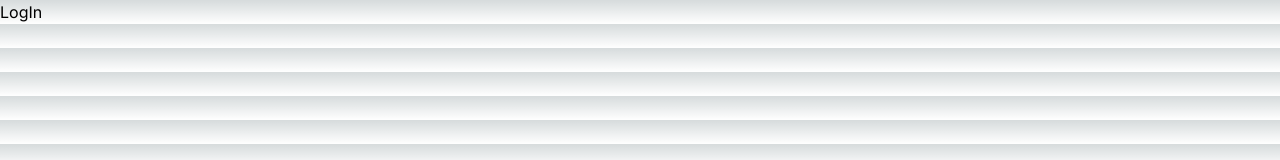
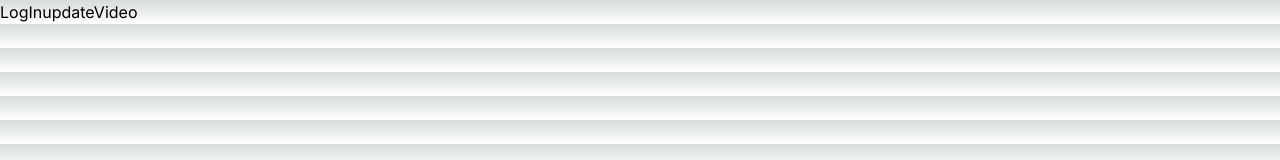
Before and after one commit to TudorModVis/vizbl_website, a Next.js app: page /reset-password in a window 1280 px wide. Shown: the top 160 px of the page. Built offline with nearby package versions, Linux system fonts and the light colour scheme.

Commit message:
login test3

```diff
--- a/app/reset-password/page.tsx
+++ b/app/reset-password/page.tsx
@@ -1,10 +1,19 @@
 'use client'
 
-import { useEffect, useState } from "react"
+import { useState } from "react"
+
+interface Video {
+    video: {
+      id: string,
+      time: number,
+      active: boolean,
+      lastUpdate: number
+    }
+  }
 
 export default function Page() {
     const [loggedIn, setLoggedIn] = useState(false);
-
+    const [userVideo, setUserVideo] = useState<Video | null>(null);
 
     const login = () => {
         fetch("https://youtube-friends.onrender.com/api/login", {
@@ -27,10 +36,21 @@ export default function Page() {
         });
     }
 
+    const updateUserVideo = () => {
+        fetch(`https://youtube-friends.onrender.com/api/get-user-video`)
+                  .then((res) => res.json())
+                  .then((data) => {
+                    setUserVideo(data);
+                  })
+        .catch(error => console.error('Error:', error));
+      }
+
     return(
         <>
             <button onClick={login}>LogIn</button>
+            <button onClick={updateUserVideo}>updateVideo</button>
             {loggedIn && <p>Logged In</p>}
+            {userVideo !== null && <p>{userVideo.video.id}</p>}
         </>
     )
 }
```
